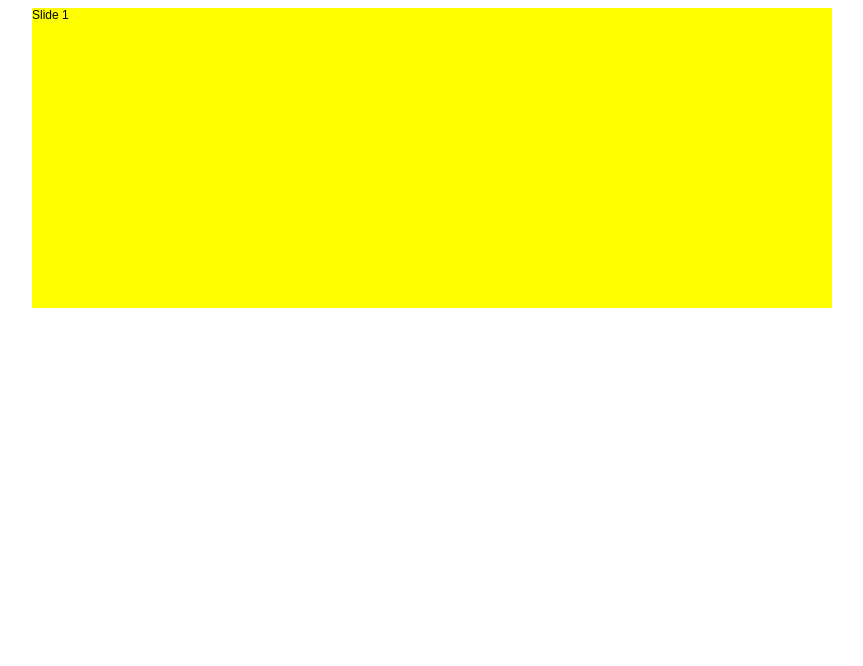
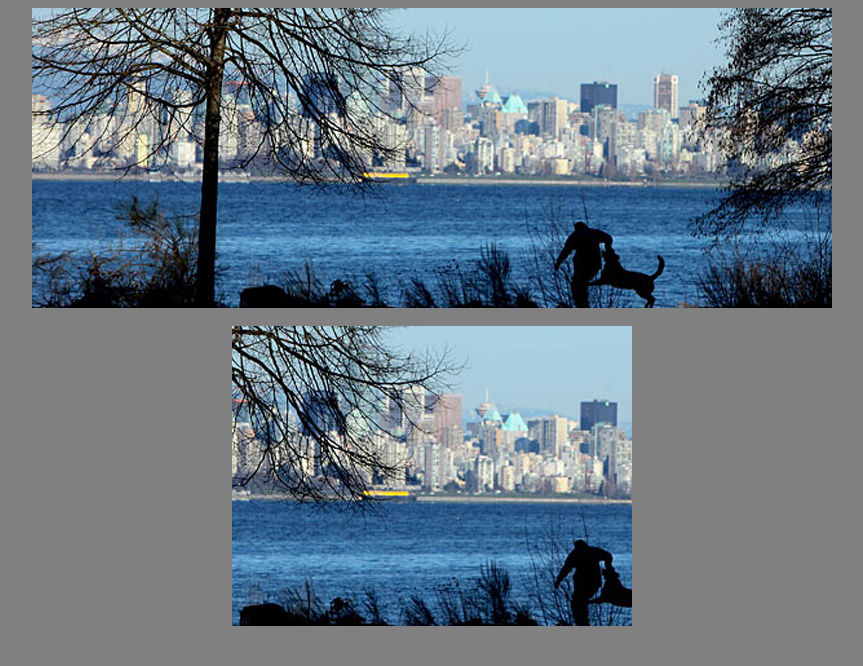
Before and after one commit to DevUtils/jQuerySimpleSlider, a plain HTML site: page demo/index.html in a window 1280 px wide. Shown: the whole page, without its empty margins (208-1071 px from the left). Drawn offline with Linux system fonts and the light colour scheme.

Commit message:
- Demo files.

```diff
--- a/demo/index.html
+++ b/demo/index.html
@@ -8,18 +8,27 @@
 	<style type="text/css">
 		body
 		{
-			font-family: arial,helvetica;
-			font-size: 12px;
+			background-color: gray;
 		}
 	</style>
 </head>
 <body>
-	<div id="my-slider-1">
+
+	<div class="simple-slider" id="my-slider-1">
 		<ul>
-			<li>Slide 1</li>
-			<li>Slide 2</li>
-			<li>Slide 3</li>
+			<li title="Texto da legenda 1"><img src="img/img1.jpg"></li>
+			<li title="Texto da legenda 2"><img src="img/img2.jpg"></li>
+			<li title="Texto da legenda 3"><img src="img/img3.jpg"></li>
 		</ul>
 	</div>
+	<br/>
+	<div class="simple-slider" id="my-slider-2">
+		<ul>
+			<li title="Texto da legenda 1"><img src="img/img1.jpg"></li>
+			<li><img src="img/img2.jpg"></li>
+			<li title="Texto da legenda 3"><img src="img/img3.jpg"></li>
+		</ul>
+	</div>
+
 </body>
 </html>
--- a/demo/js/scripts.js
+++ b/demo/js/scripts.js
@@ -1,3 +1,19 @@
 $(document).ready(function() {
-	$('#my-slider-1').simpleSlider();
+
+	$('#my-slider-1').simpleSlider
+	(
+		{
+			'width': 800,
+			'height': 300,
+		}
+	);
+
+	$('#my-slider-2').simpleSlider
+	(
+		{
+			'width': 400,
+			'height': 300,
+		}
+	);
+
 });
```
Also changed, not shown: demo/img/img1.jpg (added), demo/img/img2.jpg (added), demo/img/img3.jpg (added).
